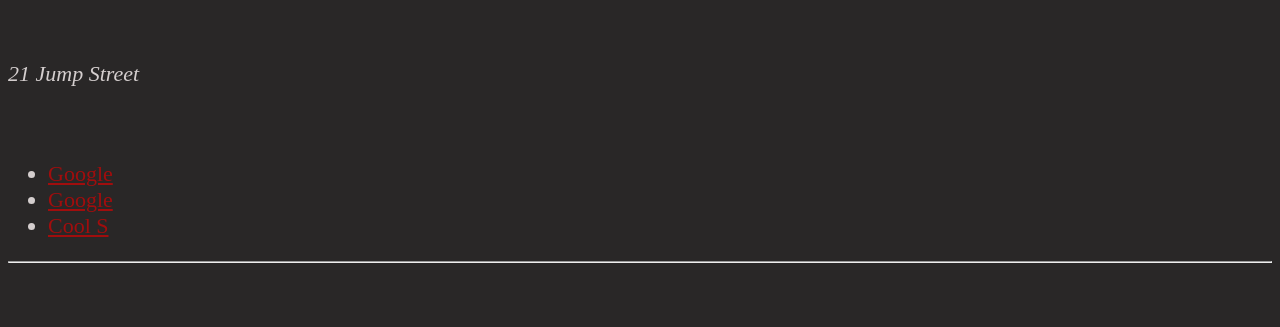
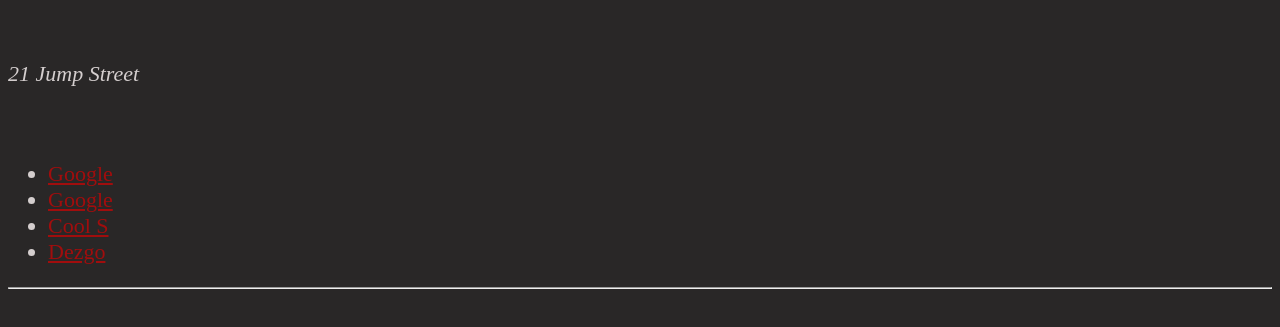
Before and after one commit to aryanstillsleepy/test, a plain HTML site: page index.html in a window 1280 px wide. Shown: the part 101-428 px from the top of the page. Drawn offline with Linux system fonts and the light colour scheme.

Commit message:
Add files via upload

```diff
--- a/index.html
+++ b/index.html
@@ -21,6 +21,7 @@
             <li><a href="https://elgoog.im">Google </a>
             </li>
             <li> <a href="cool s.jpg" download="cool s.jpg"> Cool S </a></li>
+            <li> <a href="https://dezgo.com/" > Dezgo </a></li>
             </ul>
             <hr>
         </body>
```
